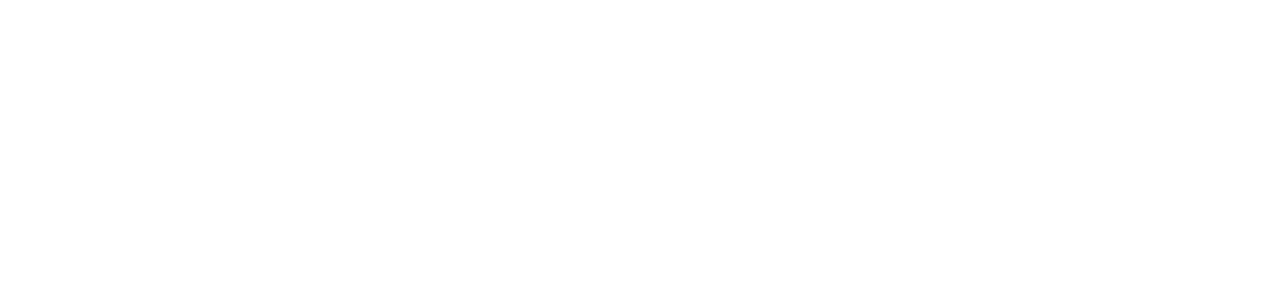
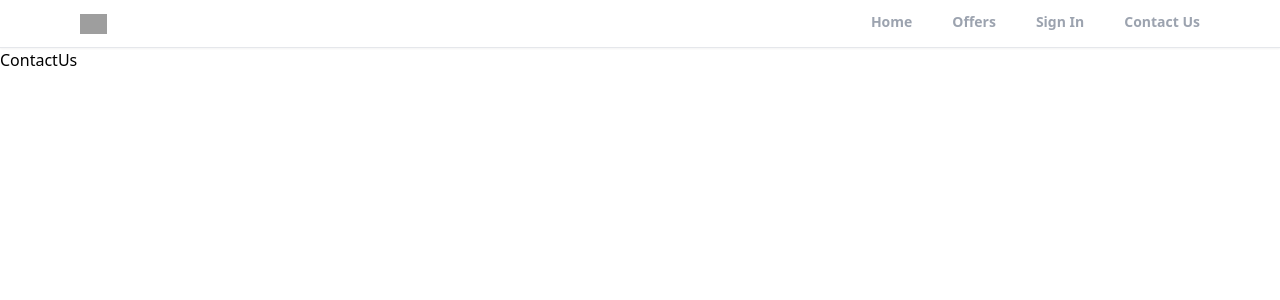
Before and after one commit to edmanfierthe/reactjs-website-clone, a React (Create React App) app in the folder realtor-clone/: page /contactus in a window 1280 px wide. Before the commit this address had no page. Shown: the top 300 px of the page. Built offline with nearby package versions, Linux system fonts and the light colour scheme; grey boxes are pictures that could not be loaded.

Commit message:
header template

```diff
--- a/realtor-clone/src/App.js
+++ b/realtor-clone/src/App.js
@@ -5,11 +5,13 @@
 import SignIn from "./pages/SignIn";
 import SignUp from "./pages/SignUp";
 import Home from "./pages/Home";
-
+import Header from "./components/Header";
+import ContactUs from "./pages/ContactUs";
 function App() {
   return (
     <>
       <Router>
+        <Header/>
         <Routes>
           <Route path="/" element={<Home />} />
           <Route path="/profile" element={<Profile />} />
@@ -17,6 +19,7 @@
           <Route path="/sign-up" element={<SignUp />} />
           <Route path="/forgot-password" element={<ForgotPassword />} />
           <Route path="/offers" element={<Offers />} />
+          <Route path="/contactus" element={<ContactUs />} />
         </Routes>
       </Router>
     </>
--- /dev/null
+++ b/realtor-clone/src/components/Header.jsx
@@ -0,0 +1,41 @@
+import React from 'react'
+import { useLocation, useNavigate } from 'react-router-dom'
+
+export default function Header() {
+  const location = useLocation()
+  const navigate  = useNavigate()
+  function pathMathRoute(route){
+    if (route === location.pathname){
+        return true
+    }
+  }
+  return (
+    <div className='bg-white border-b shadow-sm sticky top-0 z-50'>
+        <header className='flex justify-between items-center px-4 max-w-6xl mx-auto'>
+            <div>
+                <img src="https://static.rdc.moveaws.com/images/logos/rdc-logo-default.svg" alt="logo" className='h-5 cursor-pointer'
+                 onClick={()=> navigate("/")} />
+            </div>
+            <div>
+                <ul className='flex space-x-10'>
+                    <li className={`cursor-pointer py-3 text-sm font-semibold text-gray-400 border-b-[3px] border-b-transparent
+                    ${pathMathRoute("/") && "text-black border-b-red-600"}`}
+                     onClick={()=>navigate("/")}>Home</li>
+
+                    <li className={`cursor-pointer py-3 text-sm font-semibold text-gray-400 border-b-[3px] border-b-transparent
+                    ${pathMathRoute("/offers") && "text-black border-b-red-600"}`}
+                    onClick={()=>navigate("/offers")}>Offers</li>
+
+                    <li className={`cursor-pointer py-3 text-sm font-semibold text-gray-400 border-b-[3px] border-b-transparent
+                    ${pathMathRoute("/sign-in") && "text-black border-b-red-600"}`}
+                    onClick={()=>navigate("/sign-in")}>Sign In</li>
+
+                    <li className={`cursor-pointer py-3 text-sm font-semibold text-gray-400 border-b-[3px] border-b-transparent
+                    ${pathMathRoute("/contactus") && "text-black border-b-red-600"}`}
+                    onClick={()=>navigate("/contactus")}>Contact Us</li>
+                </ul>
+            </div>
+        </header>
+    </div>
+  )
+}
--- /dev/null
+++ b/realtor-clone/src/pages/ContactUs.jsx
@@ -0,0 +1,7 @@
+import React from 'react'
+
+export default function ContactUs() {
+  return (
+    <div>ContactUs</div>
+  )
+}
```
